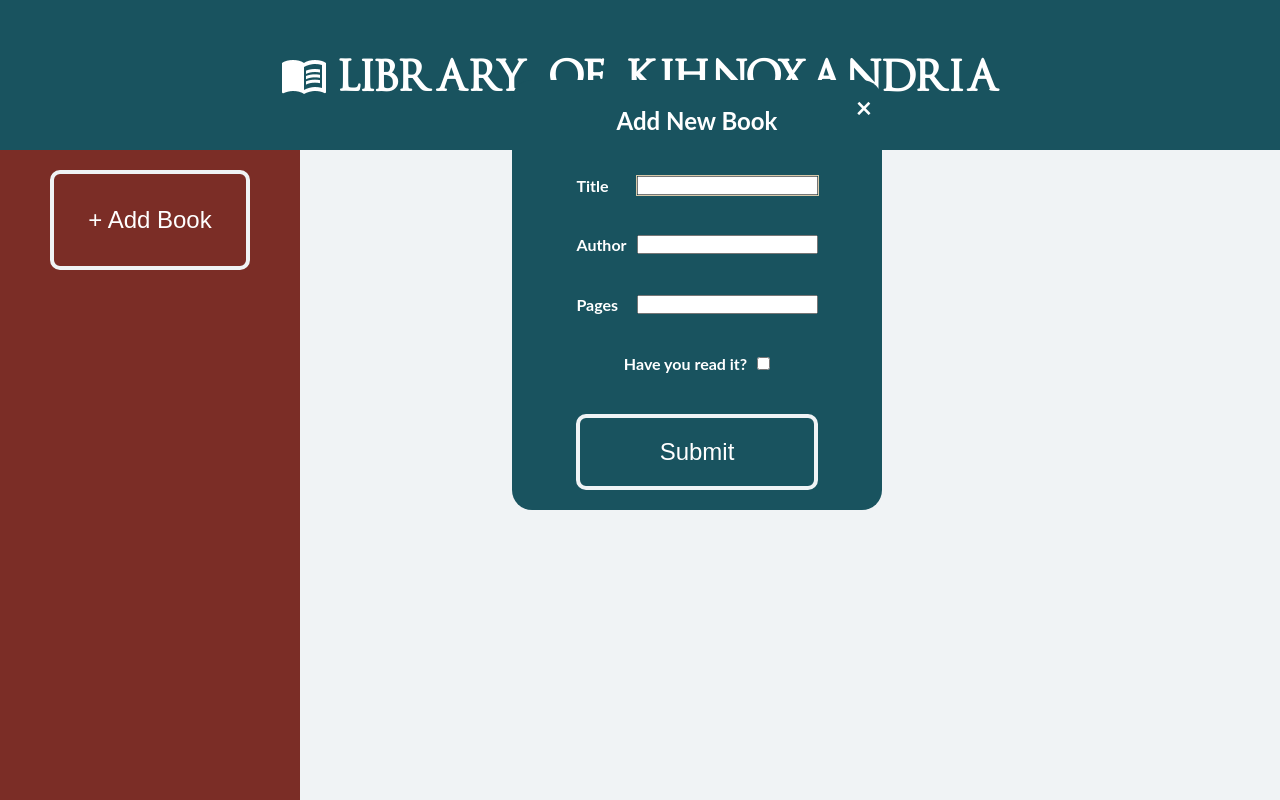
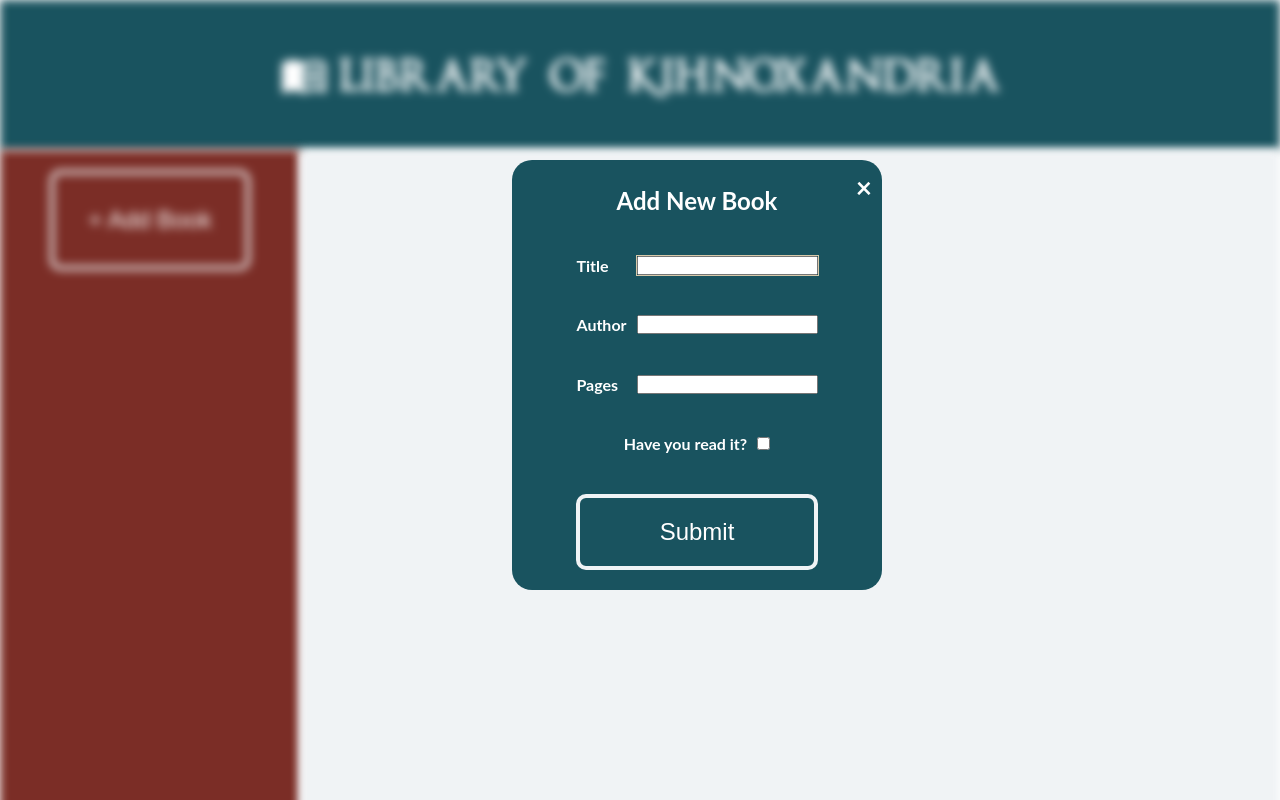
Before and after one commit to kihno/library-app, a plain HTML site: page index.html in a window 1280 px wide. Both pictures are taken after a click on the button "+ Add Book". Shown: the top 800 px of the page. Drawn offline with Linux system fonts and the light colour scheme.

Commit message:
Add blur effect on modal open

```diff
--- a/index.html
+++ b/index.html
@@ -17,9 +17,6 @@
     <div id="sidebar">
         <button id="addBook">+ Add Book</button>
     </div>
-
-    <div id="main">
-
 
     <div id="modal">
 
@@ -50,6 +47,8 @@
 
     </div>
 
+    <div id="main">
+
         <div id="bookshelf"></div>
 
         <p id="footer">Created by <a href="https://github.com/kihno">Kihno</a></p>
--- a/javascript.js
+++ b/javascript.js
@@ -31,13 +31,24 @@ function Book(title, author, pages) {
 const modal = document.getElementById('modal');
 const modalBtn = document.getElementById('addBook');
 const closeModal = document.getElementsByClassName('close')[0];
+const header = document.getElementById('header');
+const sidebar = document.getElementById('sidebar');
+const main = document.getElementById('main');
+
+function toggleBlur() {
+    header.classList.toggle('blur');
+    sidebar.classList.toggle('blur');
+    main.classList.toggle('blur');
+}
 
 modalBtn.onclick = function() {
     modal.style.display = 'grid';
+    toggleBlur();
     title.focus();
 }
 
 closeModal.onclick = function() {
+    toggleBlur();
     modal.style.display = 'none';
 }
 
--- a/stylesheet.css
+++ b/stylesheet.css
@@ -77,7 +77,7 @@ h1{
     grid-template-rows: 1rem 1fr;
     position: fixed;
     z-index: 1;
-    top: 10%;
+    top: 20%;
     left: 40%;
     width: 350px;
     height: 400px;
@@ -211,6 +211,14 @@ h1{
     background-color: #e5e7e9;
 }
 
+#header, #main, #ssidebar {
+    transform: 0.5s;
+}
+
+.blur {
+    filter: blur(5px);
+}
+
 #footer {
     text-align: center;
 }
```
Lines whose indentation alone changed are shown as unchanged.
